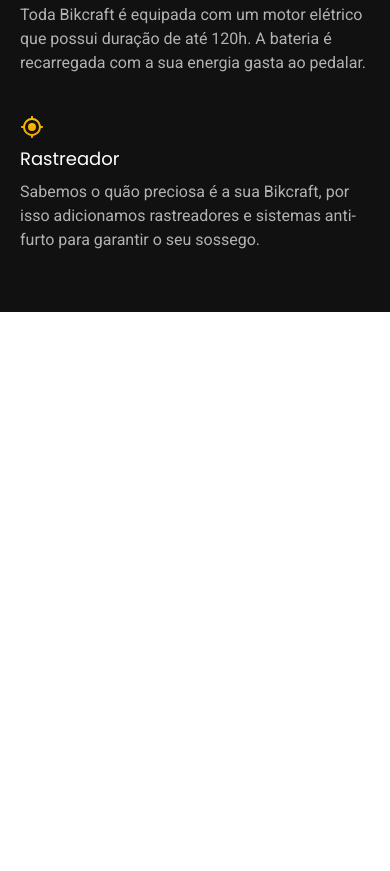
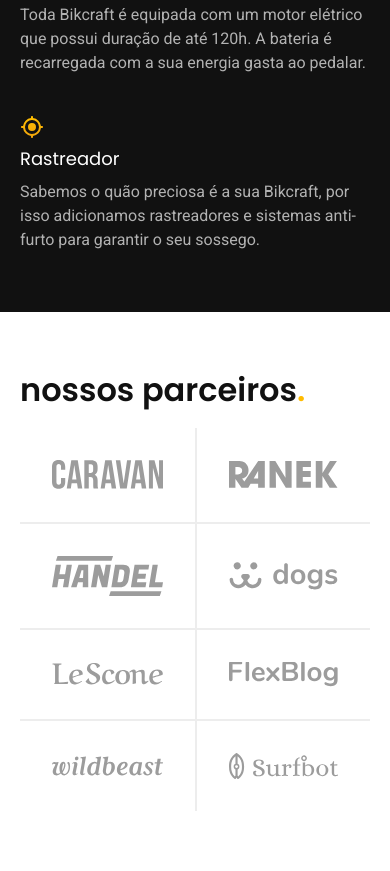
Before and after one commit to sallesluisa/bikcraft, a plain HTML site: page index.html in a window 390 px wide. Shown: the part 1961-2832 px from the top of the page. Before the commit the page ends 2273 px from the top, so only its background shows below. Drawn offline with Linux system fonts and the light colour scheme.

Commit message:
parceiros + responsivo

```diff
--- /dev/null
+++ b/css/home/parceiros.css
@@ -0,0 +1,57 @@
+.parceiros {
+  padding-top: 60px;
+  padding-bottom: 120px;
+}
+
+.parceiros h2 {
+  margin-bottom: 60px;
+}
+
+.parceiros ul {
+  padding: 0 20px;
+  max-width: 1400px;
+  display: grid;
+  grid-template-columns: repeat(4, 1fr);
+  margin: 0 auto;
+}
+
+.parceiros li {
+  display: flex;
+  padding: 32px;
+  border-left: 2px solid var(--cor-2);
+}
+
+.parceiros img {
+  margin: auto;
+}
+
+.parceiros li:first-child,
+.parceiros li:nth-child(5) {
+  border-left: none;
+}
+
+.parceiros li:nth-child(n + 5) {
+  border-top: 2px solid var(--cor-2);
+}
+
+@media (max-width: 800px) {
+  .parceiros {
+    padding-bottom: 60px;
+  }
+
+  .parceiros h2 {
+    margin-bottom: 20px;
+  }
+
+  .parceiros ul {
+    grid-template-columns: repeat(2, 1fr);
+  }
+
+  .parceiros li:nth-child(n + 3) {
+    border-top: 2px solid var(--cor-2);
+  }
+
+  .parceiros li:nth-child(odd) {
+    border-left: none;
+  }
+}
--- a/css/style.css
+++ b/css/style.css
@@ -10,6 +10,7 @@
 /* HOME */
 @import "./home/introducao.css";
 @import "./home/tecnologia.css";
+@import "./home/parceiros.css";
 
 /* BICICLETAS */
 @import "./bicicletas/bicicletas-lista.css";
--- a/index.html
+++ b/index.html
@@ -92,5 +92,18 @@
     </div>
   </article>
 
+  <section class="parceiros">
+    <h2 class="container font-1-xxl">nossos parceiros<span class="cor-p1">.</span></h2>
+    <ul>
+      <li><img src="./img/parceiros/caravan.svg" alt="Caravan"></li>
+      <li><img src="./img/parceiros/ranek.svg" alt="Ranek"></li>
+      <li><img src="./img/parceiros/handel.svg" alt="Handel"></li>
+      <li><img src="./img/parceiros/dogs.svg" alt="Dogs"></li>
+      <li><img src="./img/parceiros/lescone.svg" alt="LeScone"></li>
+      <li><img src="./img/parceiros/flexblog.svg" alt="FlexBlog"></li>
+      <li><img src="./img/parceiros/wildbeast.svg" alt="wildbeast"></li>
+      <li><img src="./img/parceiros/surfbot.svg" alt="Surfbot"></li>
+    </ul>
+  </section>
 </body>
 </html>
```
